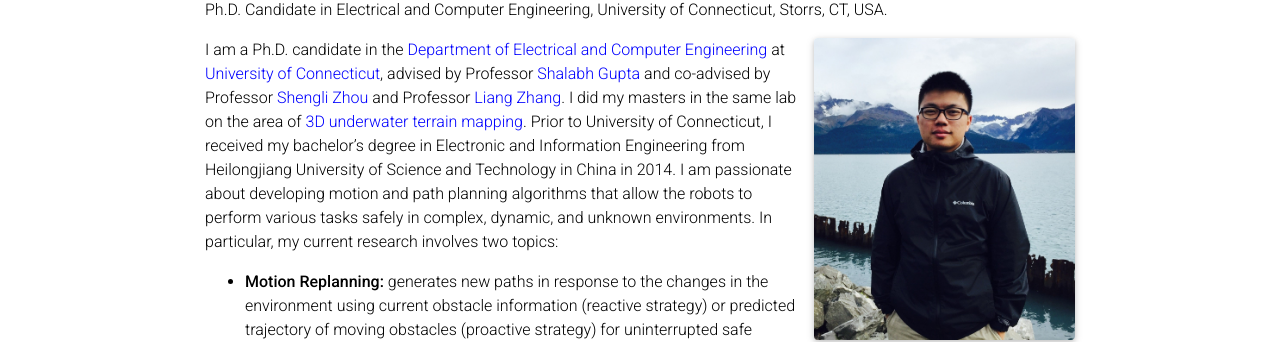
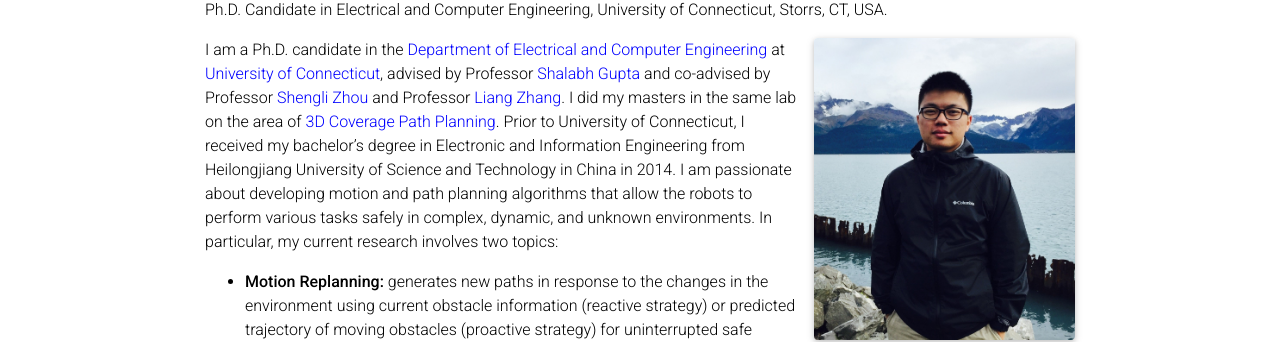
Before and after one commit to ZongyuanShen/ZongyuanShen.github.io, a Jekyll site: the page built from _pages/about.md, in a window 1280 px wide and 1225 px high. Shown: the part 163-505 px from the top of the window. Built offline with Jekyll 4.4.1, drawn with Linux system fonts in a browser that asks for light colours; full-size pictures stand in for the smaller copies a plugin makes; some web fonts are replaced; comment, search, counter and statistics services are not loaded; a style sheet for code colours, icons or effects is not loaded.

Commit message:
Update about.md

```diff
--- a/_pages/about.md
+++ b/_pages/about.md
@@ -16,7 +16,7 @@
 social: true  # includes social icons at the bottom of the page
 ---
 
-I am a Ph.D. candidate in the [Department of Electrical and Computer Engineering](https://www.ee.uconn.edu/) at [University of Connecticut](https://uconn.edu/), advised by Professor [Shalabh Gupta](https://www.ee.uconn.edu/shalabh-gupta/) and co-advised by Professor [Shengli Zhou](https://www.ee.uconn.edu/shengli-zhou/) and Professor [Liang Zhang](https://www.ee.uconn.edu/liang-zhang/). I did my masters in the same lab on the area of [3D underwater terrain mapping](https://digitalcommons.lib.uconn.edu/gs_theses/1133/). Prior to University of Connecticut, I received my bachelor's degree in Electronic and Information Engineering from Heilongjiang University of Science and Technology in China in 2014. I am passionate about developing motion and path planning algorithms that allow the robots to perform various tasks safely in complex, dynamic, and unknown environments. In particular, my current research involves two topics:
+I am a Ph.D. candidate in the [Department of Electrical and Computer Engineering](https://www.ee.uconn.edu/) at [University of Connecticut](https://uconn.edu/), advised by Professor [Shalabh Gupta](https://www.ee.uconn.edu/shalabh-gupta/) and co-advised by Professor [Shengli Zhou](https://www.ee.uconn.edu/shengli-zhou/) and Professor [Liang Zhang](https://www.ee.uconn.edu/liang-zhang/). I did my masters in the same lab on the area of [3D Coverage Path Planning](https://digitalcommons.lib.uconn.edu/gs_theses/1133/). Prior to University of Connecticut, I received my bachelor's degree in Electronic and Information Engineering from Heilongjiang University of Science and Technology in China in 2014. I am passionate about developing motion and path planning algorithms that allow the robots to perform various tasks safely in complex, dynamic, and unknown environments. In particular, my current research involves two topics:
 
 - **Motion Replanning:** generates new paths in response to the changes in the environment using current obstacle information (reactive strategy) or predicted trajectory of moving obstacles (proactive strategy) for uninterrupted safe navigation in dynamic and/or unknown environments.
 - **Coverage Path Planning:** generates paths to visit all points in an area of interest and perform tasks such as environment monitoring, seabed mapping, and structure inspection in unknown environments.
```
